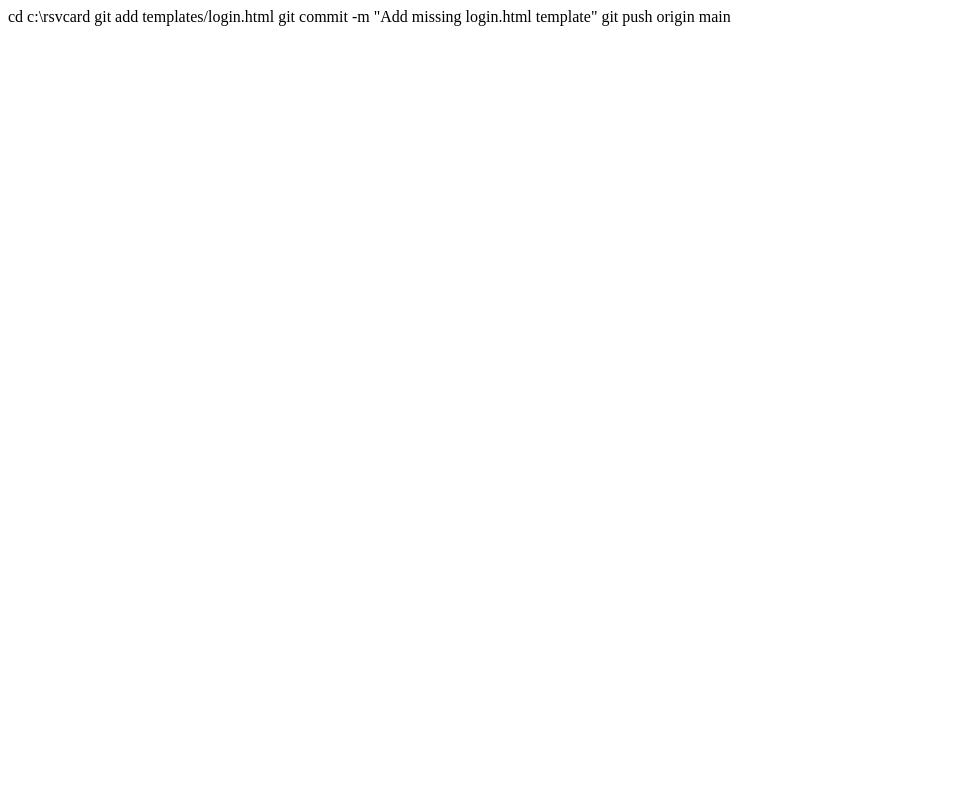
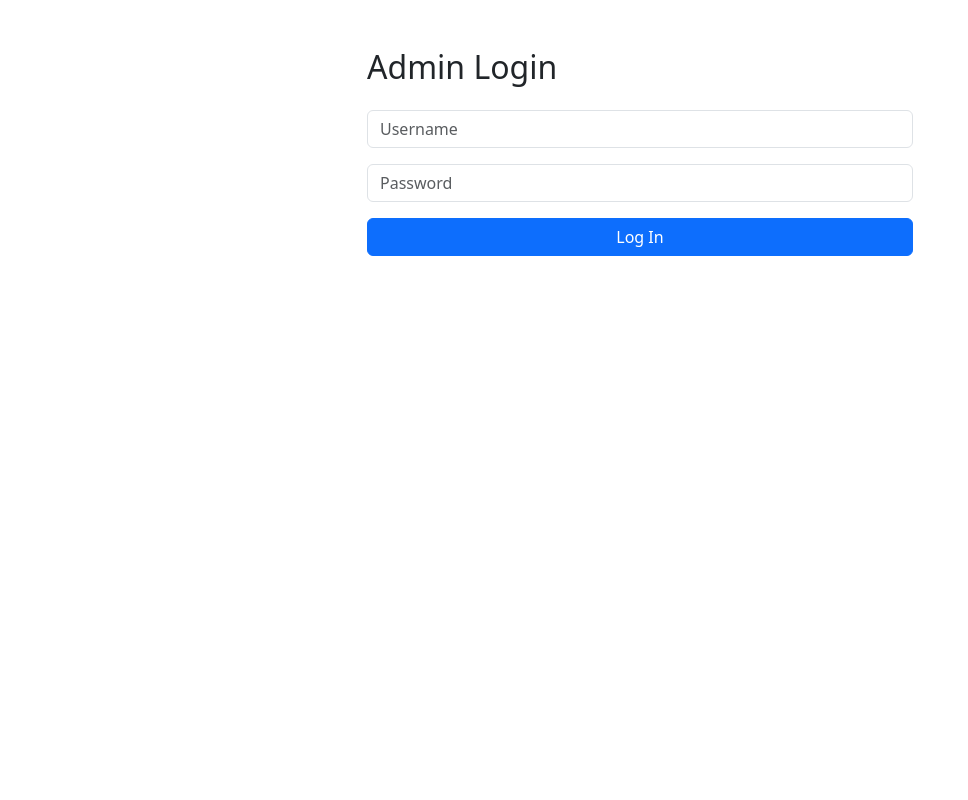
Before and after one commit to hassanimane/rsvcard, a Flask app: page /login in a window 1280 px wide. Shown: the whole page, without its empty margins (0-968 px from the left). Run offline with Flask 3, Linux system fonts and the light colour scheme.

Commit message:
Fix login.html with working template

```diff
--- a/templates/login.html
+++ b/templates/login.html
@@ -1,4 +1,26 @@
-cd c:\rsvcard
-git add templates/login.html
-git commit -m "Add missing login.html template"
-git push origin main
+<!doctype html>
+<html lang="en">
+<head>
+  <meta charset="utf-8">
+  <title>Login</title>
+  <link href="https://cdn.jsdelivr.net/npm/bootstrap@5.3.0/dist/css/bootstrap.min.css" rel="stylesheet">
+</head>
+<body>
+  <div class="container py-5">
+    <div class="row justify-content-center">
+      <div class="col-md-6">
+        <h2 class="mb-4">Admin Login</h2>
+        <form method="post">
+          <div class="mb-3">
+            <input type="text" class="form-control" name="username" placeholder="Username" required>
+          </div>
+          <div class="mb-3">
+            <input type="password" class="form-control" name="password" placeholder="Password" required>
+          </div>
+          <button type="submit" class="btn btn-primary w-100">Log In</button>
+        </form>
+      </div>
+    </div>
+  </div>
+</body>
+</html>
```
